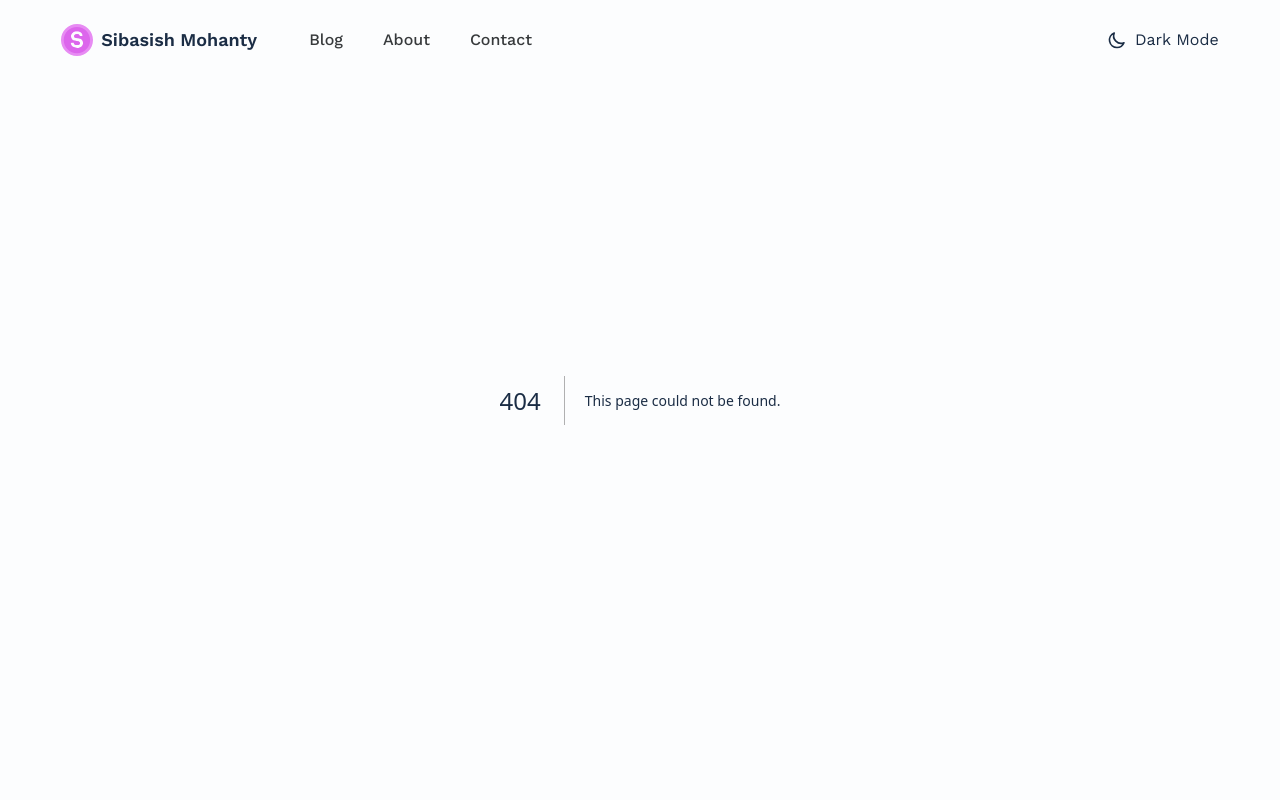
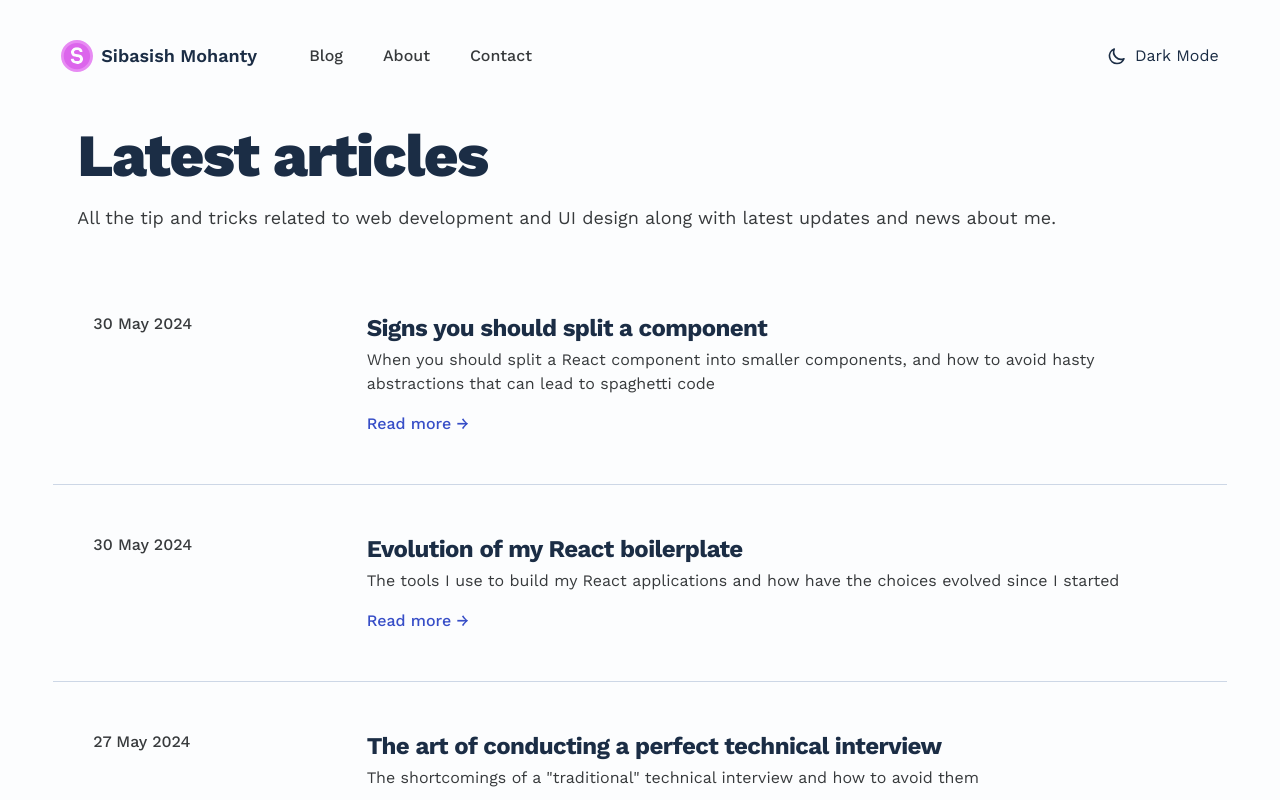
Before and after one commit to sibasishm/sibas.in, a Next.js app: page /blogs in a window 1280 px wide. Before the commit this address had no page. Shown: the top 800 px of the page. Built offline with nearby package versions, Linux system fonts and the light colour scheme.

Commit message:
all links are working now

```diff
--- /dev/null
+++ b/src/app/blogs/page.tsx
@@ -0,0 +1,29 @@
+import BlogCard from '@/components/blog-card';
+import { getBlogPostList } from '@/helpers/file-helpers';
+
+async function Blogs() {
+	const blogPosts = await getBlogPostList();
+
+	return (
+		<main className='container'>
+			<section className='space-y-2 md:space-y-5 mt-4 p-6 pb-8 pt-16 md:pt-20 lg:pt-28'>
+				<h1 className='font-extrabold tracking-tight text-4xl sm:leading-10 md:text-6xl md:leading-14'>
+					Latest articles
+				</h1>
+				<p className='text-lg leading-7 text-text-offset'>
+					All the tip and tricks related to web development and UI design along
+					with latest updates and news about me.
+				</p>
+			</section>
+			<ol className='divide-y divide-border'>
+				{blogPosts.map(({ slug, ...delegated }) => (
+					<li key={slug} className='py-12 md:px-6 xl:px-10'>
+						<BlogCard link={slug} {...delegated} />
+					</li>
+				))}
+			</ol>
+		</main>
+	);
+}
+
+export default Blogs;
--- a/src/app/page.tsx
+++ b/src/app/page.tsx
@@ -27,12 +27,12 @@ async function Home() {
 						</li>
 					))}
 				</ol>
-				{/* <Link
+				<Link
 					href='/blogs'
 					className='mt-6 lg:float-right px-8 py-3 rounded-md shadow text-base font-medium tracking-wide capitalize text-background bg-primary hover:bg-primary-offset focus:outline-none focus:shadow-outline transition delay-150 ease-in-out md:py-4 md:text-lg md:px-10'
 				>
 					Read all &rarr;
-				</Link> */}
+				</Link>
 			</Section>
 		</main>
 	);
```
